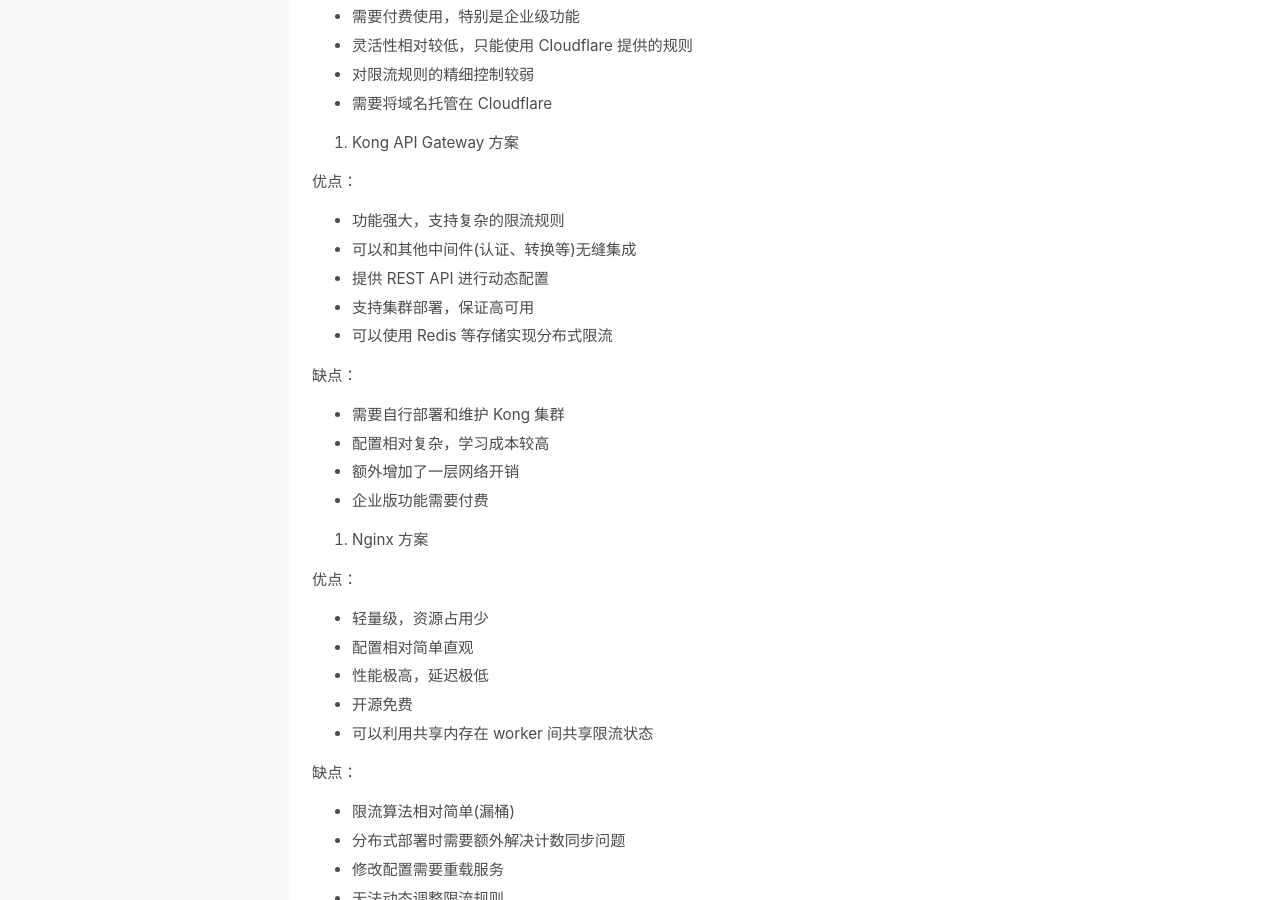
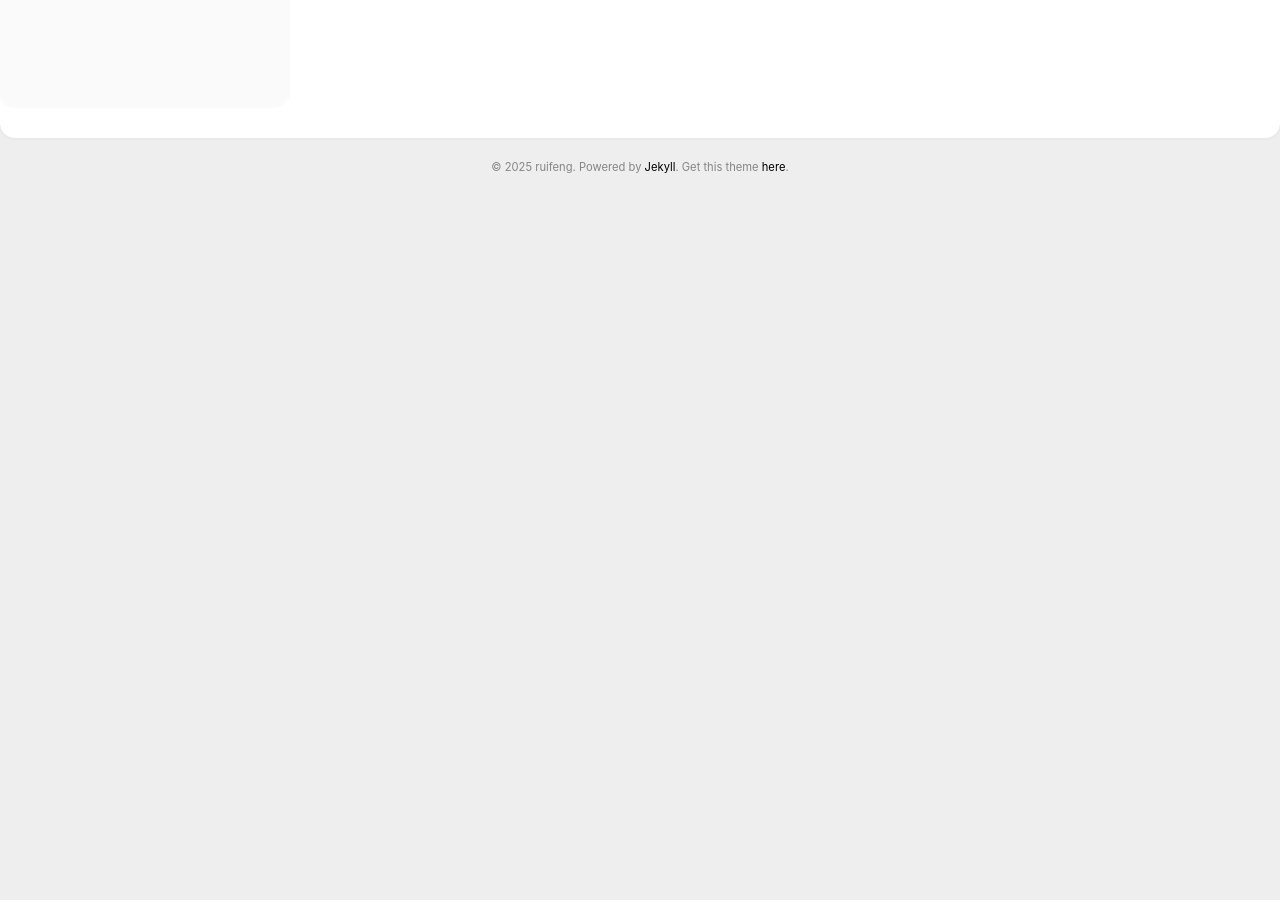
Before and after one commit to ruifengz90/ruifengz90.github.io, a Jekyll site: the page built from _posts/2025-02-09-rate-limit-3-methods.md, in a window 1280 px wide and 900 px high, scrolled down 649 px. Built offline with Jekyll 4.4.1, drawn with Linux system fonts in a browser that asks for light colours; after the commit the page ends 922 px from its top, so only the background shows below that; some of the changed text lies outside the part shown.

Commit message:
Update 2025-02-09-rate-limit-3-methods.md

````diff
--- a/_posts/2025-02-09-rate-limit-3-methods.md
+++ b/_posts/2025-02-09-rate-limit-3-methods.md
@@ -8,82 +8,4 @@ comments: true
 
 Claude AI：
 
-让我来分析这三种实现 rate limiting 的方案：
-
-1. Cloudflare 方案
-
-优点：
-- 在 CDN 边缘节点就进行限流，减轻源站压力
-- 配置简单，通过 Web UI 或 API 即可完成
-- 自动处理 DDoS 攻击和恶意流量
-- 无需自行维护基础设施
-- 全球分布式部署，延迟低
-
-缺点：
-- 需要付费使用，特别是企业级功能
-- 灵活性相对较低，只能使用 Cloudflare 提供的规则
-- 对限流规则的精细控制较弱
-- 需要将域名托管在 Cloudflare
-
-2. Kong API Gateway 方案
-
-优点：
-- 功能强大，支持复杂的限流规则
-- 可以和其他中间件(认证、转换等)无缝集成
-- 提供 REST API 进行动态配置
-- 支持集群部署，保证高可用
-- 可以使用 Redis 等存储实现分布式限流
-
-缺点：
-- 需要自行部署和维护 Kong 集群
-- 配置相对复杂，学习成本较高
-- 额外增加了一层网络开销
-- 企业版功能需要付费
-
-1. Nginx 方案
-
-优点：
-- 轻量级，资源占用少
-- 配置相对简单直观
-- 性能极高，延迟极低
-- 开源免费
-- 可以利用共享内存在 worker 间共享限流状态
-
-缺点：
-- 限流算法相对简单(漏桶)
-- 分布式部署时需要额外解决计数同步问题
-- 修改配置需要重载服务
-- 无法动态调整限流规则
-
-对于你的具体需求(同一 IP 每分钟限制 10 次请求)，我的建议是：
-
-2. 如果是小型项目或个人项目：
-   选择 Nginx 方案，使用 limit_req_zone 指令即可实现，简单高效。示例配置：
-
-```nginx
-http {
-    limit_req_zone $binary_remote_addr zone=mylimit:10m rate=10r/m;
-
-    server {
-        location / {
-            limit_req zone=mylimit burst=5;
-            # ... 其他配置
-        }
-    }
-}
-```
-
-3. 如果是中型项目且已经使用了 Kong：
-   直接使用 Kong 的 rate-limiting 插件，可以实现更精细的控制，且便于管理。
-
-4. 如果是大型项目或需要 DDoS 防护：
-   建议使用 Cloudflare，可以在全球范围内实现更好的防护和限流效果。
-
-具体实现方案的选择还需要考虑：
-- 项目预算
-- 技术团队规模和能力
-- 系统当前架构
-- 业务扩展需求
-- 安全需求级别
-
-你们项目的具体情况是怎样的？这样我可以给出更具体的建议。
+让我来分析这三种实现 rate limiting 的方案...
````
